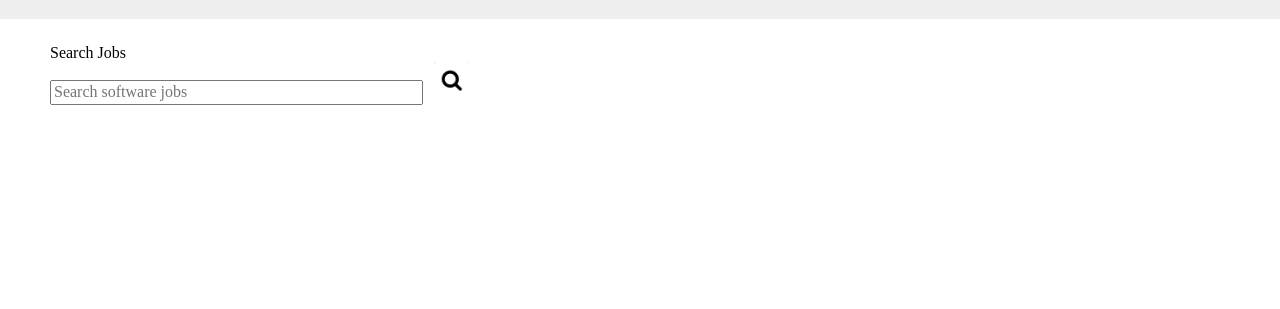
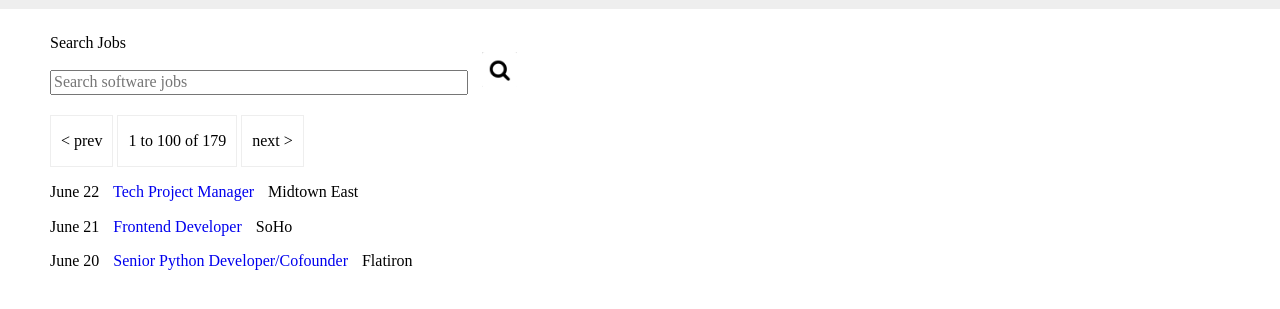
Before and after one commit to rizzyfig/Gregs-List, a plain HTML site: page index.html in a window 1280 px wide. Shown: the part 41-350 px from the top of the page. Drawn offline with nearby package versions, Linux system fonts and the light colour scheme.

Commit message:
added listings + finished

```diff
--- a/index.html
+++ b/index.html
@@ -15,9 +15,37 @@
 				<div class="logo"><a href="index.html">Greg's List</a>
 				</div><div class="links"><ul><a href="Link1">Post</a><a href="Link2">Account</a></ul></div>
 			</nav>
-			<section class="search-section">
-			<div id="search-jobs"><label>Search Jobs</label></div>
-			<div class="fleft"><label><input type="text" placeholder="Search software jobs"></label></div><div class="fleft"><img src="images/magnifying-glass.png"></div>
+			<section class="section-style">
+				<div id="search-jobs"><label>Search Jobs</label></div>
+				<div class="fleft"><label><input type="text" placeholder="Search software jobs"></label></div><div class="fleft"><img src="images/magnifying-glass.png"></div>
+			</section>
+			<section class="section-style">
+				<div class="button"><p>< prev</p></div>
+				<div class="button"><p>1 to 100 of 179</p></div>
+				<div class="button"><p>next ></p></div>
+			</section>
+			<section>
+				<div class="listings">
+					<ul>
+						<li>June 22</li>
+						<a href="Link1">Tech Project Manager</a>
+						<li>Midtown East</li>
+					</ul>
+				</div>
+				<div class="listings">
+					<ul>
+						<li>June 21</li>
+						<a href="Link1">Frontend Developer</a>
+						<li>SoHo</li>
+					</ul>
+				</div>
+				<div class="listings">
+					<ul>
+						<li>June 20</li>
+						<a href="Link1">Senior Python Developer/Cofounder</a>
+						<li>Flatiron</li>
+					</ul>
+				</div>
 			</section>
 	</main>
 </body>
--- a/styles/main.css
+++ b/styles/main.css
@@ -1,5 +1,6 @@
-.search-section {
-	width:800px;
+
+.section-style {
+	width:900px;
 	margin-left: 50px;
 }
 
@@ -18,7 +19,7 @@
 
 nav {
 	background-color: #EEE;
-	height: 60px;
+	height: 50px;
 }
 
 
@@ -30,7 +31,7 @@ nav a {
 	color: purple;
 }
 
-nav li {
+nav li, section li {
 	display: inline;
 }
 
@@ -57,3 +58,29 @@ input {
 	display: inline-block;
 	width: 48%;
 }
+
+.button {
+	width=33%;
+	display: inline-block;
+	clear: right;
+	margin-top: 20px;
+	padding-left: 10px;
+	padding-right: 10px;
+	border: 1px solid #EEE;
+}
+
+.listings {
+	width:100%;
+}
+
+.listings ul {
+	list-style-type: none;
+}
+
+.listings li {
+	padding: 10px;
+}
+
+.listings a {
+	text-decoration: none;
+}
```
